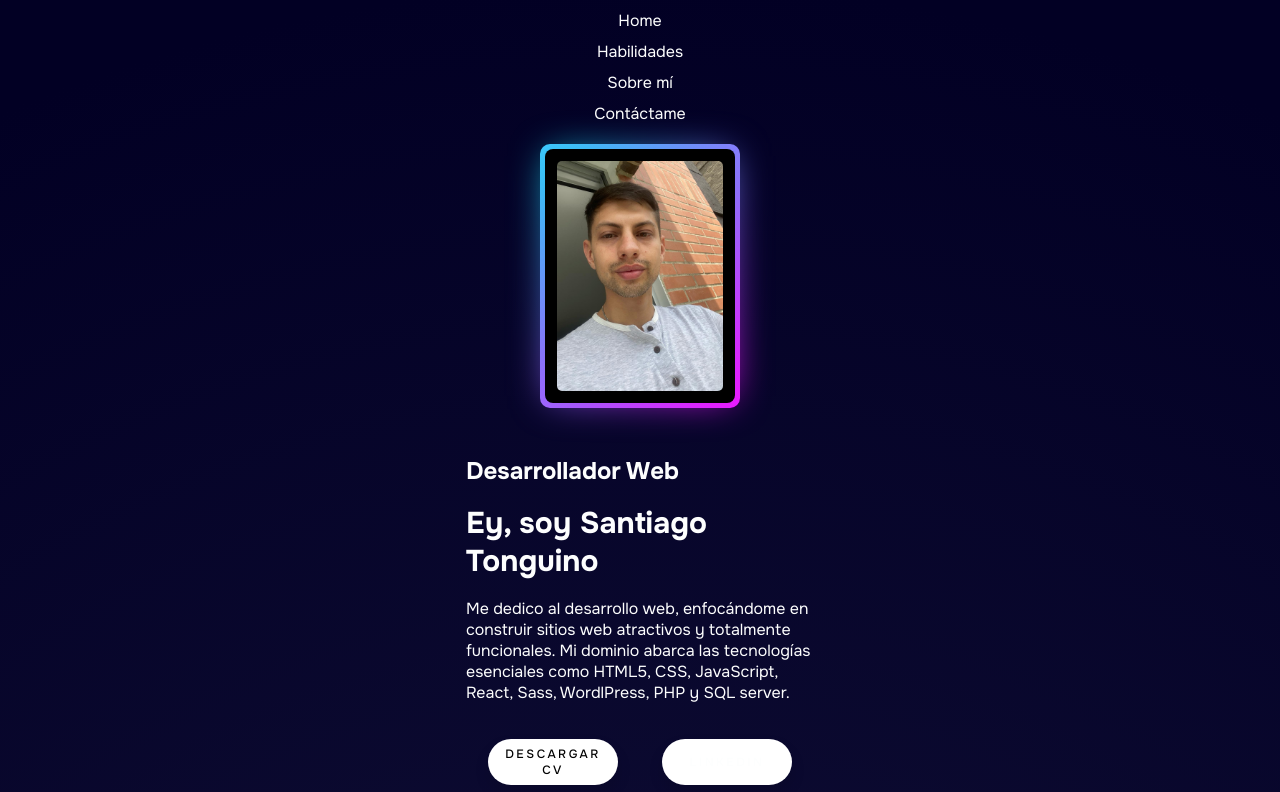
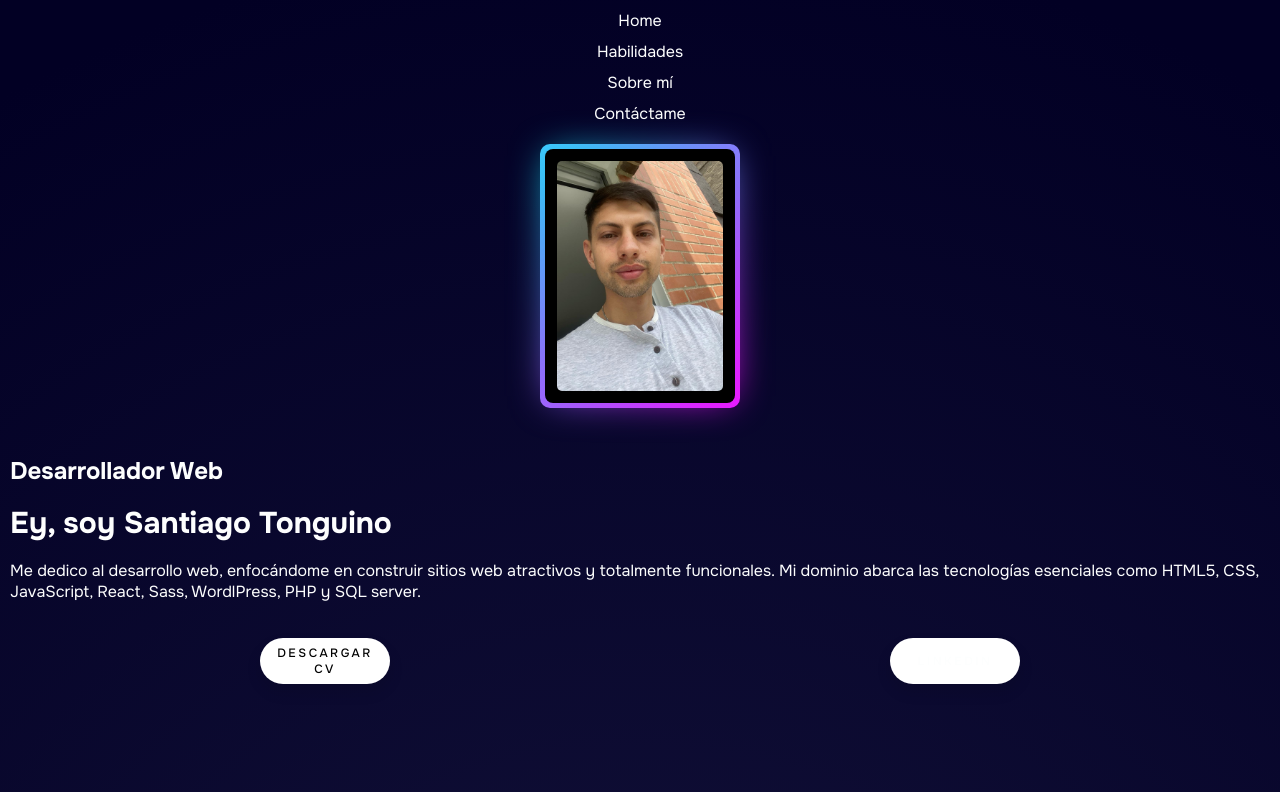
Before and after one commit to tonguiino/Tonguiino-WebCraft, a React (Vite) app: page / in a window 1280 px wide. Shown: the top 792 px of the page. Built offline with nearby package versions, Linux system fonts and the light colour scheme.

Commit message:
Eliminate width and fix error between class and classname

```diff
--- a/src/Components/Home/Home.jsx
+++ b/src/Components/Home/Home.jsx
@@ -12,7 +12,7 @@ const Home = () => {
     return (
         <section className="home" id="home">
             <div className="profile-img">
-                <div class="card">
+                <div className="card">
                     <img src={profileImage} alt="" />
                 </div>
 
--- a/src/index.scss
+++ b/src/index.scss
@@ -17,7 +17,6 @@
       align-items: center;
 
       section {
-        width: 23em;
         margin: auto;
         padding: 25px 10px;
       }
```
